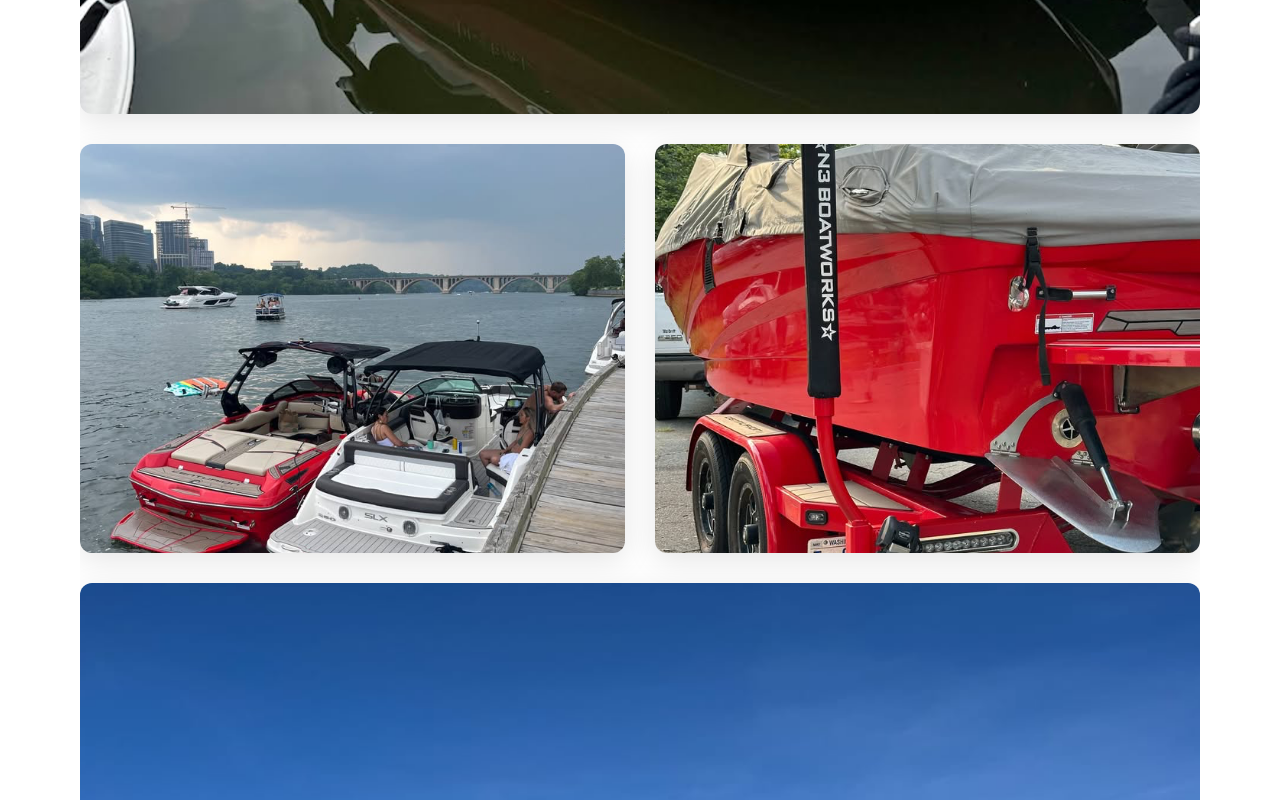
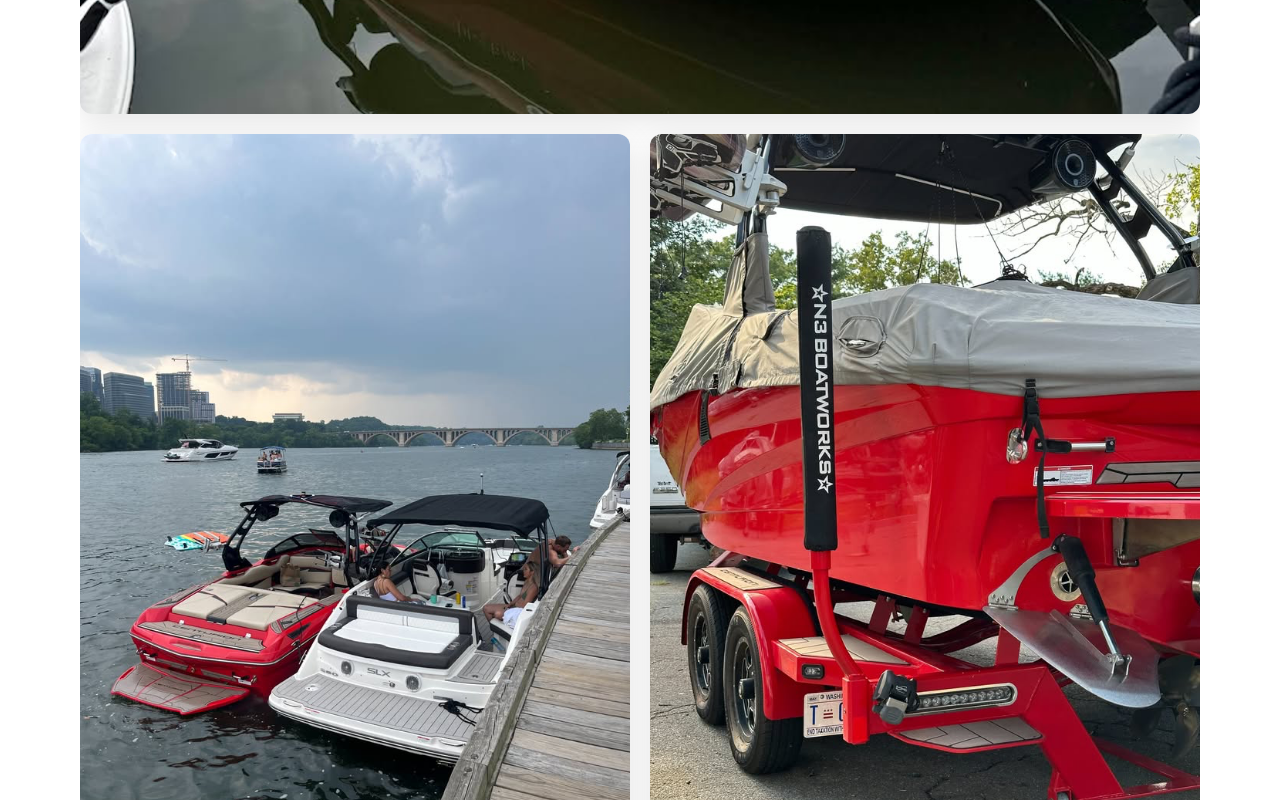
Before and after one commit to tjcandesign/boat, a React (Vite) app: page / in a window 1280 px wide. Shown: the part 1320-2120 px from the top of the page. Built offline with nearby package versions, Linux system fonts and the light colour scheme.

Commit message:
Update gallery and footer: full-height images, tighter spacing, replace mark with full logo

```diff
--- a/src/App.jsx
+++ b/src/App.jsx
@@ -124,7 +124,7 @@ function App() {
               Last updated: March 12, 2025 at 3:56 PM EDT - <span className="active-status">Listing active</span>
             </p>
             <div className="footer-logos">
-              <img src="/images/mark.svg" alt="Seaworthy mark" className="footer-mark" />
+              <img src="/images/saleslogo.svg" alt="Seaworthy Yacht Sales" className="footer-logo" />
               <img src="/images/QR code.svg" alt="QR Code" className="qr-code" />
             </div>
           </div>
--- a/src/styles/App.css
+++ b/src/styles/App.css
@@ -782,6 +782,12 @@ html {
   transform: scaleY(1);
 }
 
+.footer-logo {
+  height: 40px;
+  width: auto;
+  margin-right: 1rem;
+}
+
 @media (max-width: 768px) {
   .header {
     margin: 4rem 0;
--- a/src/styles/MasonryGallery.css
+++ b/src/styles/MasonryGallery.css
@@ -29,10 +29,10 @@
 
 .card-content img {
   width: 100%;
-  height: auto;
+  height: 100%;
   display: block;
   object-fit: cover;
-  aspect-ratio: 4/3;
+  min-height: 300px;
 }
 
 @media (min-width: 768px) {
@@ -42,11 +42,11 @@
 
   .image-cards {
     columns: 2;
-    column-gap: 30px;
+    column-gap: 20px;
   }
 
   .image-card {
-    margin-bottom: 30px;
+    margin-bottom: 20px;
   }
 
   .wide-card {
@@ -54,8 +54,7 @@
   }
 
   .wide-card .card-content img {
-    aspect-ratio: auto;
-    max-height: none;
+    min-height: 500px;
   }
 
   .card-content {
```
